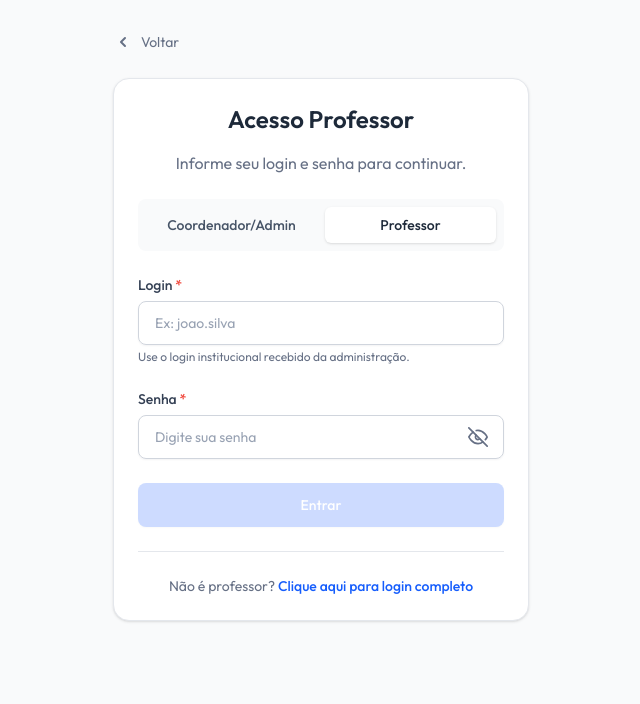
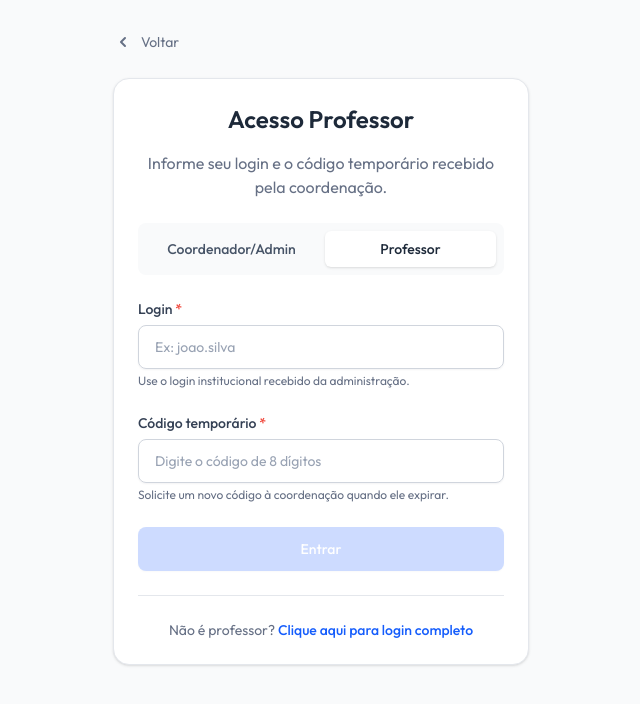
Before and after one commit to Douglas-Desenvolvimento/relatorios-pedagogicos, a Next.js app in the folder relatorios-pedagogicos/: page /login in a window 1280 px wide. Both pictures are taken after a click on the button "Professor". Shown: the top 704 px of the page, without its empty margins (319-959 px from the left). Built offline with nearby package versions, Linux system fonts and the light colour scheme.

Commit message:
Use passwordless professor login form

```diff
--- a/relatorios-pedagogicos/src/components/auth/SignInForm.tsx
+++ b/relatorios-pedagogicos/src/components/auth/SignInForm.tsx
@@ -19,6 +19,7 @@ export default function SignInForm() {
   const [normalIdentifier, setNormalIdentifier] = useState("");
   const [loginInput, setLoginInput] = useState("");
   const [password, setPassword] = useState("");
+  const [accessCode, setAccessCode] = useState("");
   const [loginMode, setLoginMode] = useState<'professor' | 'normal'>('normal');
   const [isLoading, setIsLoading] = useState(false);
 
@@ -37,11 +38,15 @@ export default function SignInForm() {
     setIsLoading(true);
 
     try {
-      const identifier = loginMode === 'professor' ? loginInput : normalIdentifier;
+      const identifier = (loginMode === 'professor' ? loginInput : normalIdentifier).trim();
+      const loginPayload = loginMode === 'professor'
+        ? { login: identifier, accessCode }
+        : { login: identifier, password };
+
       const res = await fetch("/api/login", {
         method: "POST",
         headers: { "Content-Type": "application/json" },
-        body: JSON.stringify({ login: identifier, password }),
+        body: JSON.stringify(loginPayload),
       });
 
       if (!res.ok) {
@@ -73,12 +78,25 @@ export default function SignInForm() {
     }
   };
 
+  const switchLoginMode = (mode: 'professor' | 'normal') => {
+    if (mode === loginMode) {
+      return;
+    }
+
+    setLoginMode(mode);
+    setPassword("");
+    setAccessCode("");
+    setShowPassword(false);
+  };
+
   const toggleLoginMode = () => {
-    setLoginMode(loginMode === 'professor' ? 'normal' : 'professor');
-    setPassword("");
+    switchLoginMode(loginMode === 'professor' ? 'normal' : 'professor');
   };
 
   const identifierValue = loginMode === 'professor' ? loginInput : normalIdentifier;
+  const canSubmit = Boolean(
+    identifierValue.trim() && (loginMode === 'professor' ? accessCode : password)
+  );
 
   return (
     <div className="container mx-auto px-4 py-8 max-w-md">
@@ -98,13 +116,15 @@ export default function SignInForm() {
         </h1>
 
         <p className="mb-6 text-center text-gray-500 dark:text-gray-400">
-          Informe seu login e senha para continuar.
+          {loginMode === 'professor'
+            ? "Informe seu login e o código temporário recebido pela coordenação."
+            : "Informe seu login e senha para continuar."}
         </p>
 
         <div className="mb-6 flex gap-2 p-2 bg-gray-50 dark:bg-gray-800 rounded-lg">
           <button
             type="button"
-            onClick={() => setLoginMode('normal')}
+            onClick={() => switchLoginMode('normal')}
             className={`flex-1 py-2 px-3 text-sm font-medium rounded-md transition-colors ${
               loginMode === 'normal'
                 ? 'bg-white dark:bg-gray-700 shadow-sm text-gray-800 dark:text-white'
@@ -115,7 +135,7 @@ export default function SignInForm() {
           </button>
           <button
             type="button"
-            onClick={() => setLoginMode('professor')}
+            onClick={() => switchLoginMode('professor')}
             className={`flex-1 py-2 px-3 text-sm font-medium rounded-md transition-colors ${
               loginMode === 'professor'
                 ? 'bg-white dark:bg-gray-700 shadow-sm text-gray-800 dark:text-white'
@@ -153,6 +173,7 @@ export default function SignInForm() {
             </p>
           </div>
 
+          {loginMode === 'normal' ? (
             <div>
               <Label>
                 Senha <span className="text-error-500">*</span>
@@ -177,6 +198,28 @@ export default function SignInForm() {
                 </button>
               </div>
             </div>
+          ) : (
+            <div>
+              <Label>
+                Código temporário <span className="text-error-500">*</span>
+              </Label>
+              <Input
+                type="text"
+                placeholder="Digite o código de 8 dígitos"
+                value={accessCode}
+                onChange={(e) => setAccessCode(e.target.value.replace(/\D/g, "").slice(0, 8))}
+                autoComplete="one-time-code"
+                inputMode="numeric"
+                maxLength={8}
+                pattern="[0-9]*"
+                required
+                disabled={isLoading}
+              />
+              <p className="mt-1 text-xs text-gray-500 dark:text-gray-400">
+                Solicite um novo código à coordenação quando ele expirar.
+              </p>
+            </div>
+          )}
 
           {loginMode === 'normal' && (
             <div className="flex items-center justify-between">
@@ -191,7 +234,7 @@ export default function SignInForm() {
             className="w-full"
             size="sm"
             type="submit"
-            disabled={isLoading || !identifierValue || !password}
+            disabled={isLoading || !canSubmit}
           >
             {isLoading ? "Entrando..." : "Entrar"}
           </Button>
```
Lines whose indentation alone changed are shown as unchanged.
